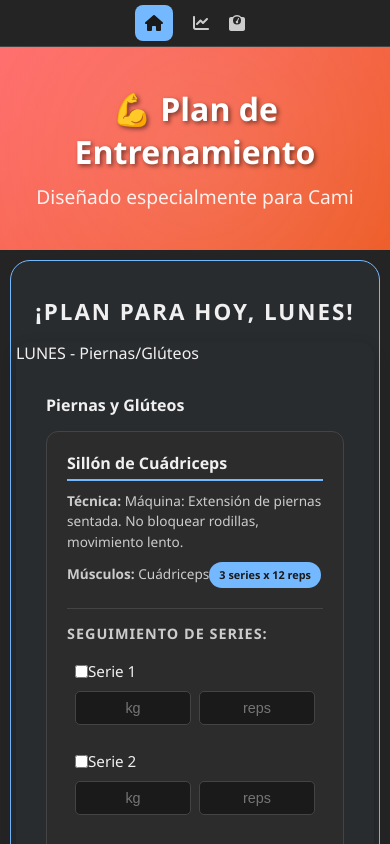
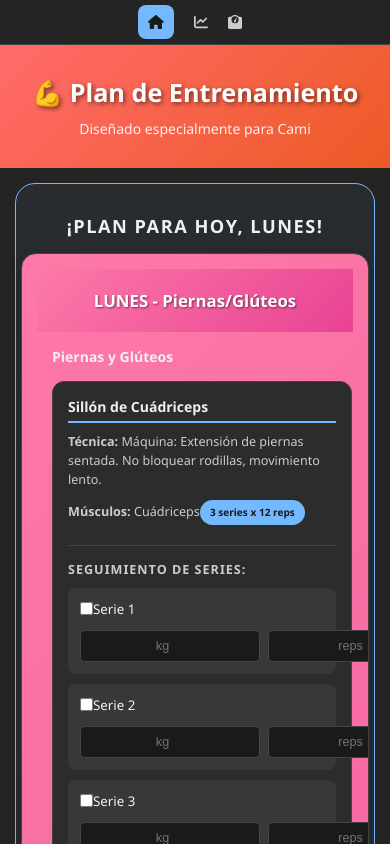
Before and after one commit to camiurenda/gymBro, a React (Create React App) app in the folder gymbro/: page / in a window 390 px wide. Shown: the top 844 px of the page. Built offline with nearby package versions, Linux system fonts and the light colour scheme.

Commit message:
CSS mejor para mobile

```diff
--- a/gymbro/src/App.css
+++ b/gymbro/src/App.css
@@ -6,8 +6,6 @@
   --bg-container: #242424;
   --bg-card: #2c2c2c;
   --bg-card-hover: #383838;
-  --bg-table-even: #282828;
-  --bg-table-hover: #3a4a58;
   --text-primary: #f0f0f0;
   --text-secondary: #cccccc;
   --text-on-gradient: #ffffff;
@@ -18,10 +16,7 @@
   --gradient-martes: linear-gradient(135deg, #fdcb6e, #e17055);
   --gradient-miercoles: linear-gradient(135deg, #6c5ce7, #a29bfe);
   --gradient-jueves: linear-gradient(135deg, #00b894, #00cec9);
-  --gradient-time-info: linear-gradient(135deg, #4b4b4b, #3c3c3c);
-  --gradient-mobility: linear-gradient(135deg, #3a5a40, #2a4830);
   --gradient-tips: linear-gradient(135deg, #d9534f, #c9302c);
-  --gradient-table-header: linear-gradient(135deg, #2d3436, #4a4e52);
 }
 
 * {
@@ -41,9 +36,7 @@ body {
   max-width: 1200px;
   margin: 0 auto;
   background: var(--bg-container);
-  border-radius: 20px;
-  box-shadow: 0 20px 40px rgba(0, 0, 0, 0.4);
-  overflow: hidden;
+  overflow-x: hidden; /* Previene scroll horizontal inesperado */
 }
 
 /* ================================================
@@ -107,42 +100,22 @@ body {
   overflow: hidden;
 }
 
-.header::before {
-  content: '';
-  position: absolute;
-  top: -50%;
-  left: -50%;
-  width: 200%;
-  height: 200%;
-  background: radial-gradient(circle, rgba(255, 255, 255, 0.1) 0%, transparent 70%);
-  animation: pulse 4s ease-in-out infinite;
-}
-
-@keyframes pulse {
-  0%, 100% { transform: scale(1); }
-  50% { transform: scale(1.05); }
-}
-
 .header h1 {
-  font-size: 3em;
+  font-size: 2.8em;
   margin-bottom: 10px;
   text-shadow: 2px 2px 4px rgba(0, 0, 0, 0.5);
-  position: relative;
-  z-index: 1;
 }
 
 .header p {
   font-size: 1.2em;
   opacity: 0.9;
-  position: relative;
-  z-index: 1;
 }
 
 /* ================================================
   Secciones Principales (Foco, Títulos, Tarjetas)
   ================================================ */
 .todays-focus {
-  padding: 10px 20px;
+  padding: 15px;
   margin: 20px;
   border: 2px solid var(--accent-blue);
   border-radius: 20px;
@@ -151,23 +124,16 @@ body {
 
 .section-title {
   text-align: center;
-  margin: 40px 0 20px 0;
-  font-size: 1.8em;
+  margin: 35px 0 20px 0;
+  font-size: 1.6em;
   color: var(--text-primary);
   text-transform: uppercase;
-  letter-spacing: 2px;
+  letter-spacing: 1.5px;
 }
 
 .rest-day-card {
-  padding: 40px;
+  padding: 40px 20px;
   text-align: center;
-  border-radius: 15px;
-}
-
-.rest-day-card p {
-  font-size: 1.2em;
-  color: var(--text-secondary);
-  margin-top: 10px;
 }
 
 .time-info, .mobility-section, .tips-section, .progression-table, .day-section {
@@ -176,21 +142,32 @@ body {
   box-shadow: 0 5px 15px rgba(0, 0, 0, 0.2);
 }
 
-.time-info, .mobility-section, .tips-section {
+.day-section {
+  border: 1px solid var(--border-color);
+  overflow: hidden;
+}
+
+.time-info, .mobility-section, .tips-section, .progression-table {
   padding: 25px;
 }
 
-.time-info { background: var(--gradient-time-info); text-align: center; }
-.mobility-section { background: var(--gradient-mobility); }
-.tips-section { background: var(--gradient-tips); color: var(--text-on-gradient); }
+.day-header {
+  padding: 20px;
+  color: var(--text-on-gradient);
+  font-size: 1.5em;
+  font-weight: bold;
+  text-align: center;
+  text-shadow: 1px 1px 2px rgba(0,0,0,0.5);
+}
 
-.time-info h3, .mobility-section h3, .tips-section h3 {
-  margin-bottom: 15px;
-  font-size: 1.5em;
-  text-align: center;
+.lunes { background: var(--gradient-lunes); }
+.martes { background: var(--gradient-martes); }
+.miercoles { background: var(--gradient-miercoles); }
+.jueves { background: var(--gradient-jueves); }
+
+.day-content {
+  padding: 25px;
 }
-.time-info h3 { color: var(--accent-blue); }
-.mobility-section h3 { color: #a8e6cf; }
 
 /* ================================================
   Tarjetas de Ejercicio y Grillas
@@ -268,7 +245,7 @@ body {
   justify-content: space-between;
   padding: 8px;
   border-radius: 8px;
-  background-color: var(--bg-card);
+  background-color: var(--bg-card-hover); /* Un poco más oscuro para diferenciar */
   transition: background-color 0.3s ease;
 }
 .set-row.completed { background-color: rgba(116, 185, 255, 0.1); }
@@ -285,12 +262,7 @@ body {
   text-align: center;
   font-size: 0.9em;
 }
-input[type=number] { -moz-appearance: textfield; }
-input::-webkit-outer-spin-button,
-input::-webkit-inner-spin-button {
-  -webkit-appearance: none;
-  margin: 0;
-}
+
 .set-item input[type="checkbox"] {
   appearance: none;
   cursor: pointer;
@@ -335,7 +307,7 @@ input::-webkit-inner-spin-button {
 }
 .modal-content {
   background-color: var(--bg-container);
-  padding: 30px;
+  padding: 25px;
   border-radius: 15px;
   max-width: 600px;
   width: 90%;
@@ -354,18 +326,12 @@ input::-webkit-inner-spin-button {
   color: var(--text-secondary);
   font-size: 1.5em;
   cursor: pointer;
-  transition: color 0.2s ease;
 }
-.modal-close-button:hover { color: var(--accent-blue); }
-.exercise-details-modal h2 { color: var(--accent-blue); margin-bottom: 20px; text-align: center; }
-.exercise-gif { width: 100%; border-radius: 10px; margin-bottom: 20px; border: 1px solid var(--border-color); }
-.exercise-details-modal h3 { color: var(--text-primary); border-bottom: 2px solid var(--accent-blue); padding-bottom: 5px; margin-top: 25px; margin-bottom: 10px; }
-.exercise-details-modal p { color: var(--text-secondary); line-height: 1.6; }
 
 /* ================================================
   Dashboard
   ================================================ */
-.dashboard-container { padding: 20px; display: flex; flex-direction: column; gap: 30px; }
+.dashboard-container { padding: 20px; display: flex; flex-direction: column; gap: 20px; }
 .chart-card { background-color: var(--bg-card); padding: 20px; border-radius: 15px; border: 1px solid var(--border-color); }
 .chart-card h3 { color: var(--accent-blue); margin-bottom: 20px; text-align: center; }
 .exercise-select {
@@ -388,9 +354,7 @@ input::-webkit-inner-spin-button {
   color: #1a1a1a;
   font-weight: bold;
   cursor: pointer;
-  transition: opacity 0.2s ease;
 }
-.save-button:hover { opacity: 0.85; }
 
 /* ================================================
   Iconos (Compartidos)
@@ -399,40 +363,76 @@ input::-webkit-inner-spin-button {
 .section-icon { margin-right: 12px; color: var(--accent-blue); }
 
 /* ================================================
-  Media Queries para Responsividad
+  ################################################
+  ###   ESTILOS PARA PANTALLAS PEQUEÑAS (MÓVIL)  ###
+  ################################################
   ================================================ */
 @media (max-width: 768px) {
-  body { padding: 0; }
-  .container { margin: 0; border-radius: 0; }
-  .header h1 { font-size: 2em; }
-  .exercise-grid { grid-template-columns: 1fr; }
-  .section-title { font-size: 1.4em; margin: 30px 0 15px 0; }
-  .todays-focus { padding: 5px; margin: 10px; border-width: 1px; }
-  .todays-focus .day-section { margin: 0; }
-  .day-content, .muscle-group { padding: 15px; }
-  .exercise-card h4 { font-size: 1em; }
-  .exercise-details { font-size: 0.85em; }
+  /* Reducimos el tamaño de fuente base para que todo se achique proporcionalmente */
+  body {
+    font-size: 14px;
+    padding: 0;
+  }
+  .container {
+    margin: 0;
+    border-radius: 0;
+    padding-bottom: 20px; /* Espacio al final del scroll */
+  }
 
-  /* --- CORRECCIÓN PARA EL REGISTRO DE SERIES EN MÓVIL --- */
-  .set-row {
-    flex-direction: column; /* Apila los elementos verticalmente */
-    align-items: flex-start; /* Alinea todo a la izquierda */
-    gap: 10px;
-  }
-  .set-inputs {
-    width: 100%; /* Hace que el contenedor de inputs ocupe todo el ancho */
-  }
-  .set-input {
-    flex-grow: 1; /* Permite que los inputs crezcan para llenar el espacio */
-  }
+  /* --- Navbar --- */
   .navbar {
     padding: 5px;
     justify-content: center;
   }
   .nav-link span {
-    display: none; /* Oculta el texto y deja solo los íconos en la navbar */
+    display: none; /* Oculta el texto, deja solo los íconos */
   }
   .nav-link {
     padding: 10px;
   }
+
+  /* --- Tamaños de Títulos --- */
+  .header h1 { font-size: 1.8em; }
+  .header p { font-size: 1em; }
+  .section-title { font-size: 1.3em; margin: 25px 0 15px 0; }
+  .day-header { font-size: 1.2em; }
+  .exercise-card h4 { font-size: 1em; }
+
+  /* --- Espaciados y Márgenes --- */
+  .day-section, .time-info, .mobility-section, .tips-section, .progression-table, .dashboard-container {
+    margin: 15px;
+    padding: 15px;
+  }
+  .day-content { padding: 15px; }
+  .exercise-card { padding: 15px; }
+  .header { padding: 30px 15px; }
+
+  /* --- Foco del Día --- */
+  .todays-focus {
+    padding: 5px;
+    margin: 15px;
+    border-width: 1px;
+  }
+  .todays-focus .day-section {
+    margin: 0;
+  }
+
+  /* --- CORRECCIÓN FINAL PARA EL REGISTRO DE SERIES --- */
+  .set-row {
+    flex-direction: column; /* Apila los elementos verticalmente */
+    align-items: flex-start; /* Alinea todo a la izquierda */
+    gap: 12px; /* Un poco más de espacio vertical */
+    padding: 12px;
+  }
+  .set-inputs {
+    width: 100%; /* El contenedor de inputs ocupa todo el ancho */
+  }
+  .set-input {
+    flex-grow: 1; /* Los inputs crecen para llenar el espacio disponible */
+    width: auto; /* Anulamos el ancho fijo */
+  }
+
+  /* --- Dashboard --- */
+  .chart-card { padding: 15px; }
+  .chart-card h3 { margin-bottom: 15px; }
 }
```
